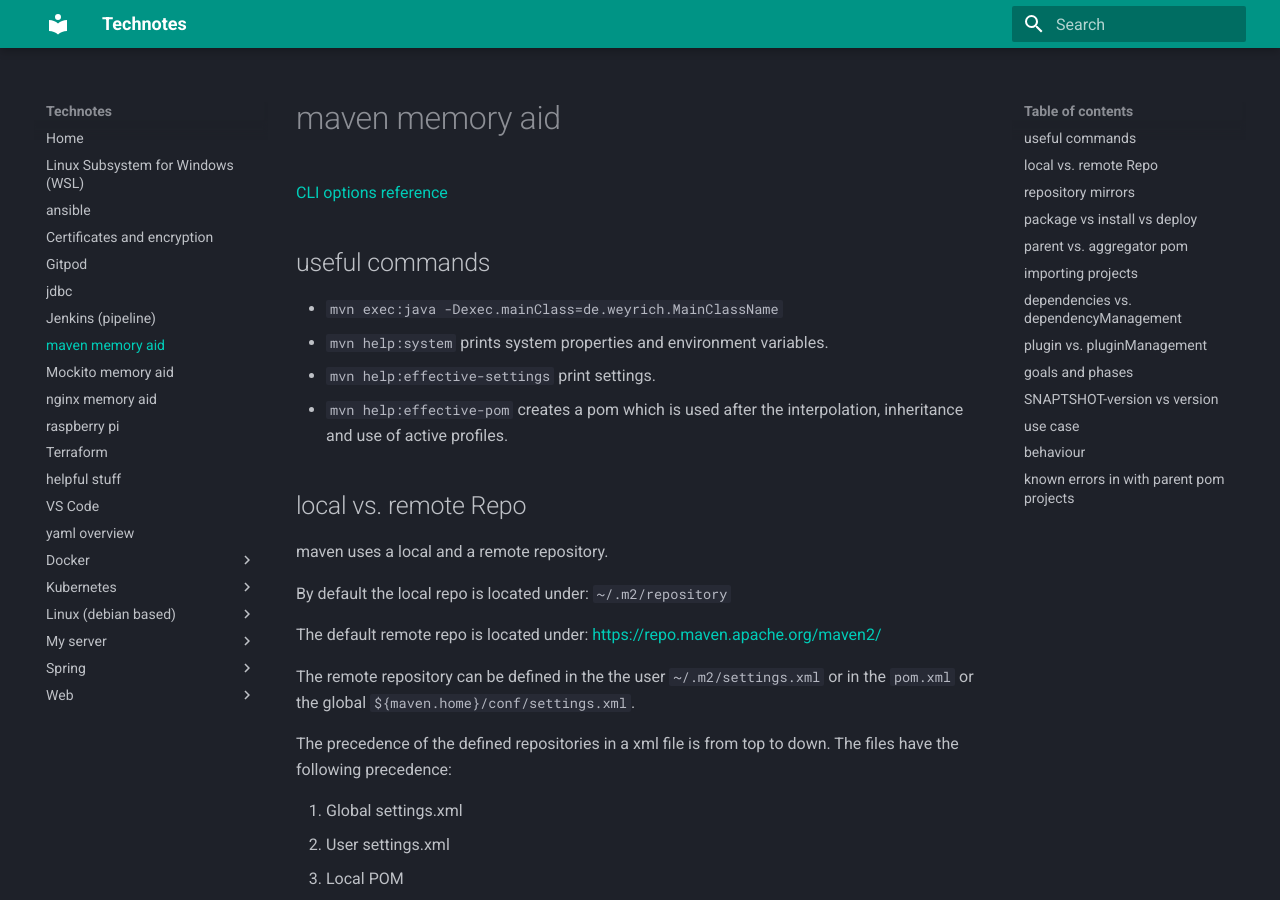
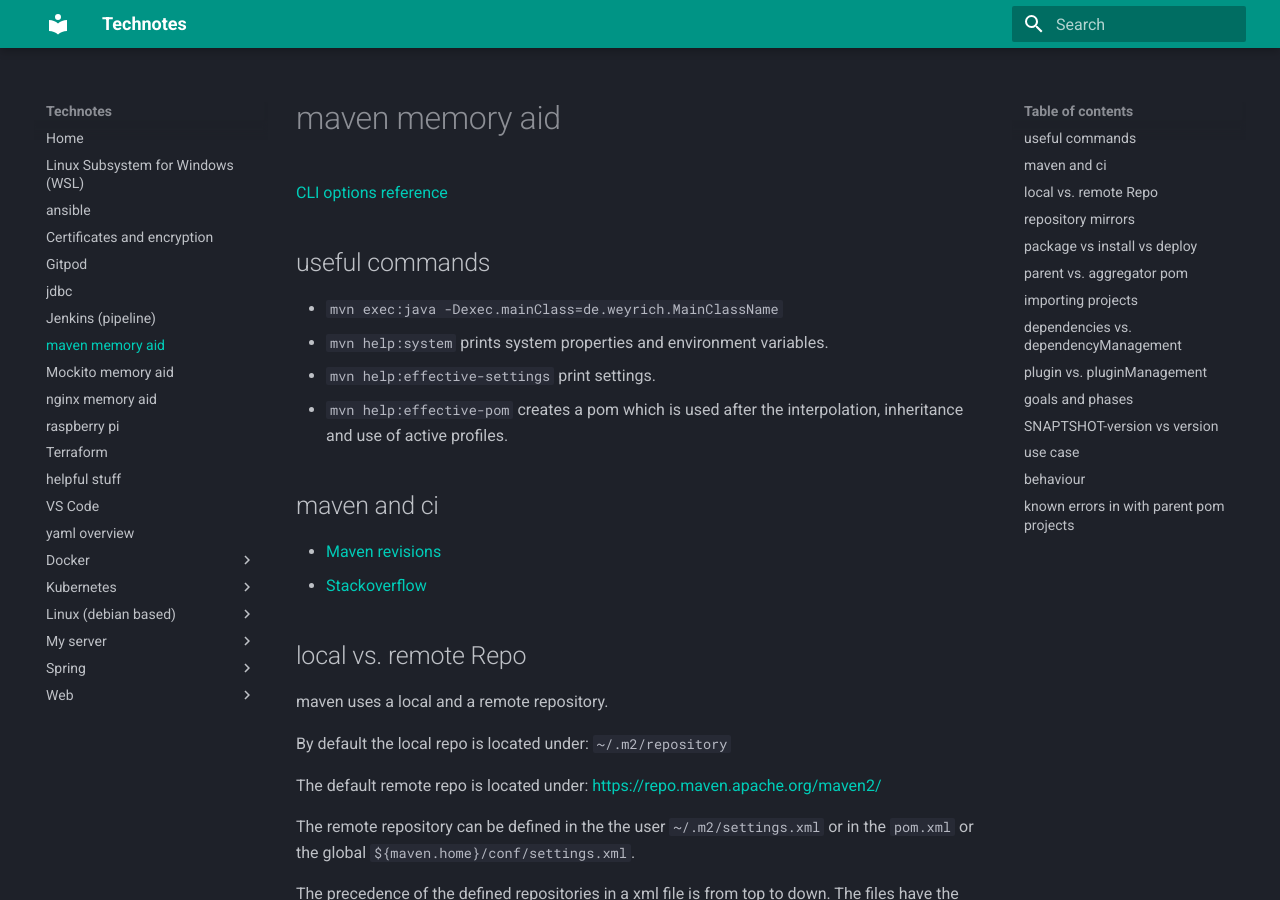
Before and after one commit to organicaudio/useful-code-snippets2, an MkDocs documentation site: the page built from docs/maven-memory-aid.md, in a window 1280 px wide and 900 px high. Built offline with MkDocs 1.6.1 and Material for MkDocs 9.7.7, drawn with Linux system fonts in a browser that asks for light colours.

Commit message:
add links

```diff
--- a/docs/maven-memory-aid.md
+++ b/docs/maven-memory-aid.md
@@ -8,6 +8,12 @@
 - ``mvn help:system`` prints system properties and environment variables.
 - ``mvn help:effective-settings`` print settings.
 - ``mvn help:effective-pom`` creates a pom which is used after the interpolation, inheritance and use of active profiles.
+
+
+## maven and ci
+
+- [Maven revisions](https://maven.apache.org/maven-ci-friendly.html)
+- [Stackoverflow ](https://stackoverflow.com/questions/18456111/what-is-the-maven-way-for-automatic-project-versions-when-doing-continuous-deliv/41283661#41283661)
 
 ## local vs. remote Repo
 
```
